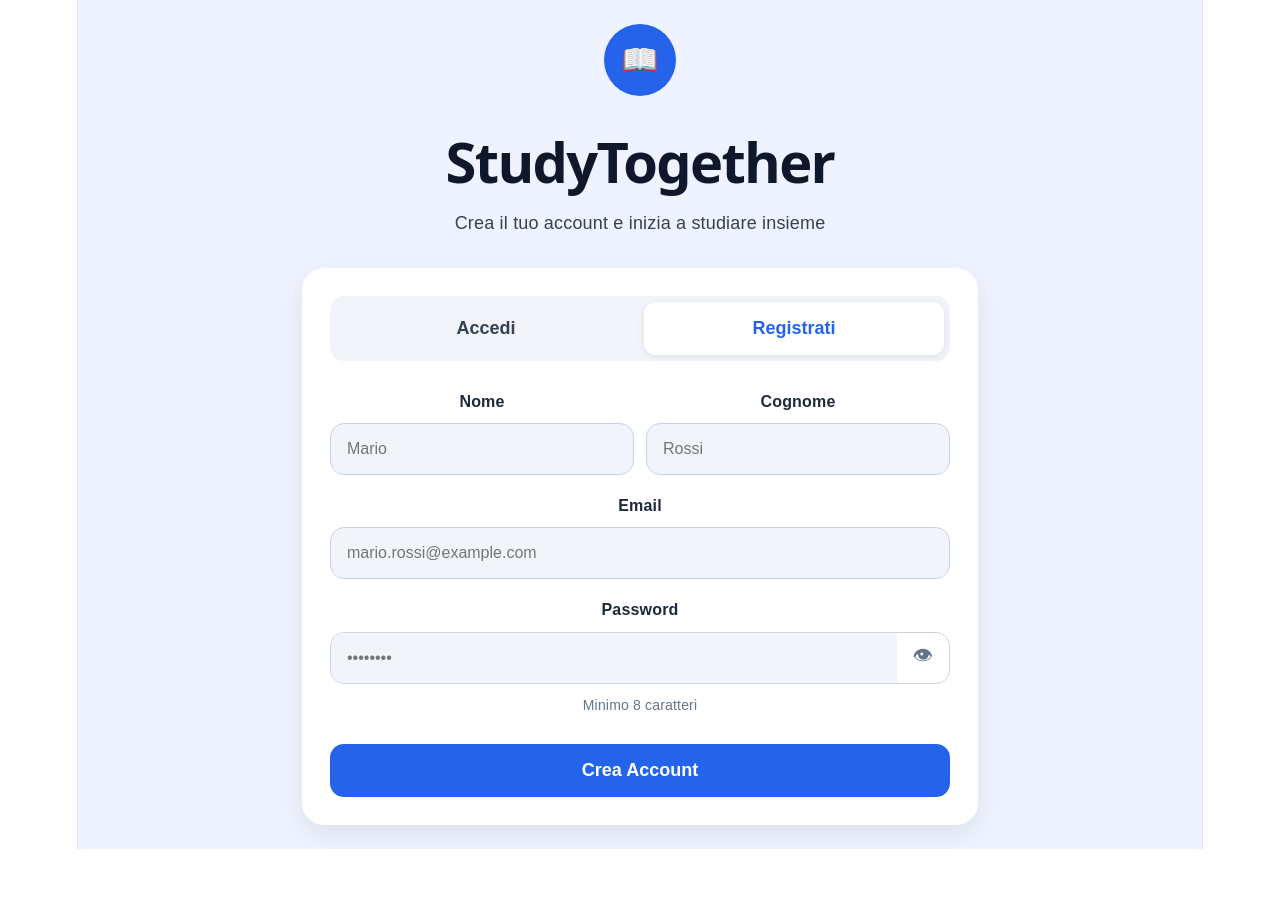
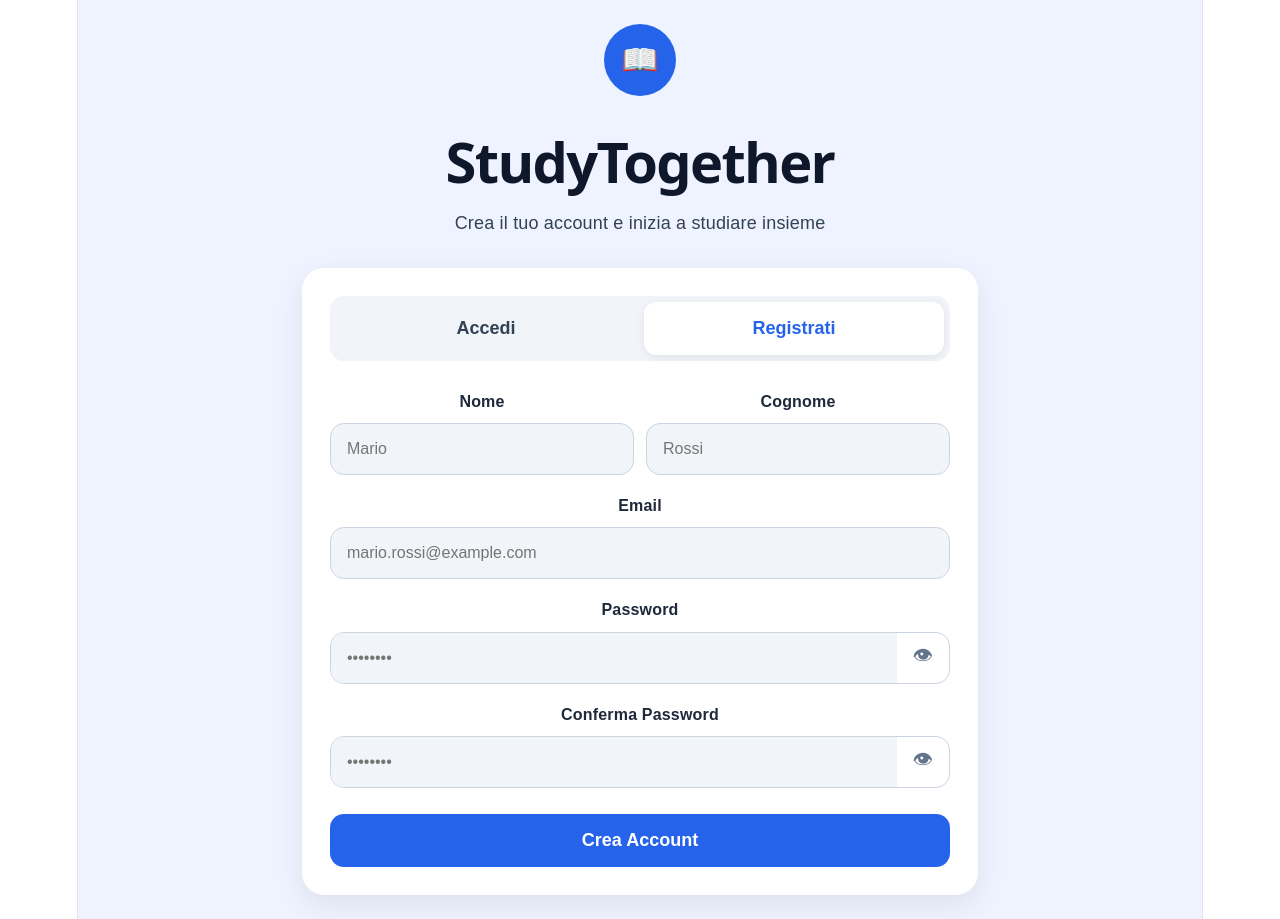
Before and after one commit to Persemat/StudyEventMatcher_LdP, a React app in the folder frontend/: page / in a window 1280 px wide. Both pictures are taken after a click on the button "Registrati". Before the commit the page ends 849 px from the top, so only its background shows below. Built offline with nearby package versions, Linux system fonts and the light colour scheme; the HTML template or start-up script is replaced by a standard one.

Commit message:
conferma psw

```diff
--- a/frontend/src/authPage.jsx
+++ b/frontend/src/authPage.jsx
@@ -7,7 +7,9 @@ export default function AuthPage() {
   const [cognome, setCognome] = useState('')
   const [email, setEmail] = useState('')
   const [password, setPassword] = useState('')
+  const [confermaPassword, setConfermaPassword] = useState('')
   const [mostraPassword, setMostraPassword] = useState(false)
+  const [mostraConfermaPassword, setMostraConfermaPassword] = useState(false)
 
   const [messaggio, setMessaggio] = useState('')
   const [errore, setErrore] = useState('')
@@ -16,6 +18,11 @@ export default function AuthPage() {
     event.preventDefault()
     setMessaggio('')
     setErrore('')
+
+    if (!isLogin && password !== confermaPassword) {
+      setErrore('Le password non coincidono')
+      return
+    }
 
     try {
       const response = await fetch(isLogin ? '/Utenti/login' : '/Utenti', {
@@ -41,7 +48,7 @@ export default function AuthPage() {
         setMessaggio(`Accesso effettuato per: ${data.email}`)
       } else {
         setMessaggio(
-          `Registrazione completata per: ${data.nome} ${data.cognome}`
+          `Registrazione completata per: ${data.nome ?? ''} ${data.cognome ?? ''}`
         )
       }
 
@@ -49,6 +56,7 @@ export default function AuthPage() {
       setCognome('')
       setEmail('')
       setPassword('')
+      setConfermaPassword('')
     } catch (error) {
       console.error(error)
       setErrore(error.message)
@@ -60,12 +68,13 @@ export default function AuthPage() {
       <section style={styles.wrapper}>
         <div style={styles.logoCircle}>📖</div>
         <h1 style={styles.title}>StudyTogether</h1>
-        <br></br>
+        <br />
         <p style={styles.subtitle}>
           {isLogin
             ? 'Benvenuto! Accedi al tuo account'
             : 'Crea il tuo account e inizia a studiare insieme'}
         </p>
+
         <div style={styles.card}>
           <div style={styles.tabs}>
             <button
@@ -173,10 +182,37 @@ export default function AuthPage() {
                 </button>
               </div>
 
-              {!isLogin && (
-                <small style={styles.smallText}>Minimo 8 caratteri</small>
-              )}
+
             </div>
+
+            {!isLogin && (
+              <div style={styles.field}>
+                <label htmlFor="confermaPassword" style={styles.label}>
+                  Conferma Password
+                </label>
+
+                <div style={styles.passwordWrapper}>
+                  <input
+                    id="confermaPassword"
+                    type={mostraConfermaPassword ? 'text' : 'password'}
+                    value={confermaPassword}
+                    onChange={(e) => setConfermaPassword(e.target.value)}
+                    placeholder="••••••••"
+                    required
+                    style={styles.passwordInput}
+                  />
+                  <button
+                    type="button"
+                    onClick={() =>
+                      setMostraConfermaPassword(!mostraConfermaPassword)
+                    }
+                    style={styles.eyeButton}
+                  >
+                    👁
+                  </button>
+                </div>
+              </div>
+            )}
 
             <button type="submit" style={styles.submitButton}>
               {isLogin ? 'Accedi' : 'Crea Account'}
```
